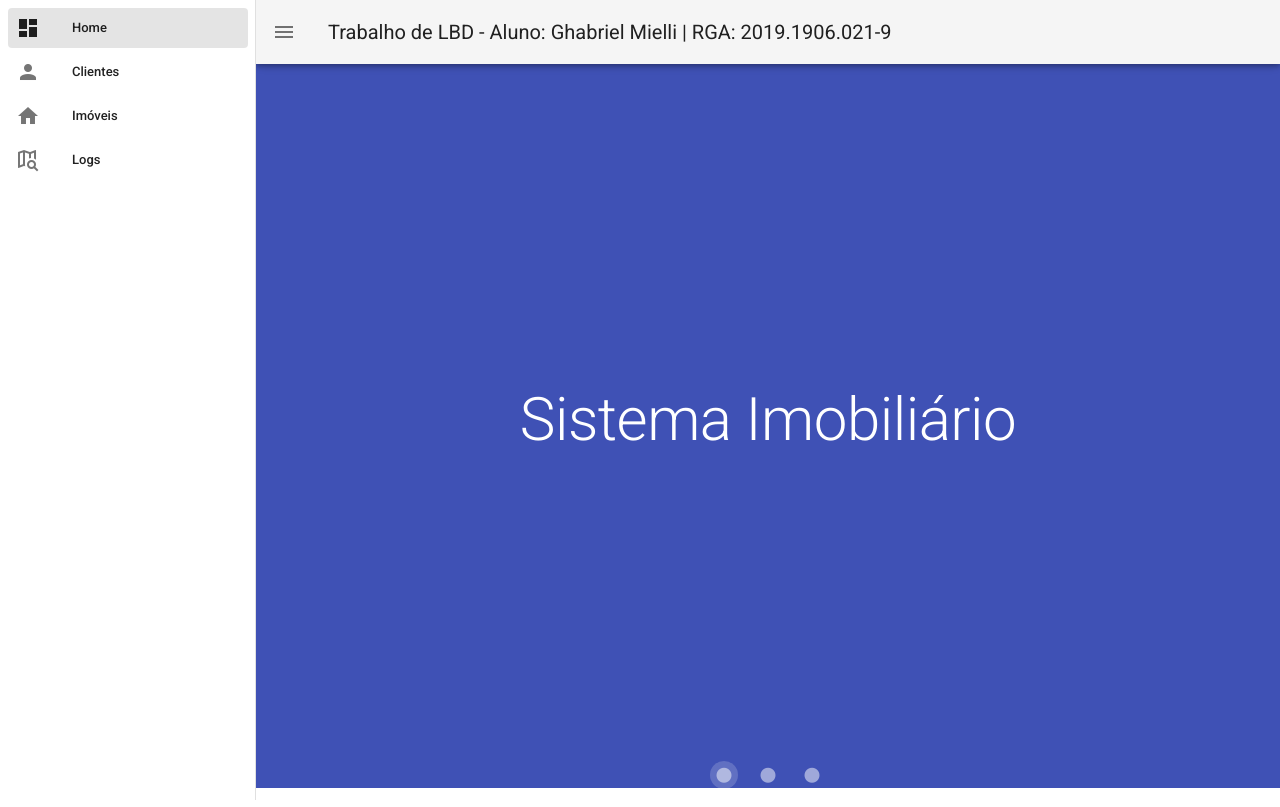
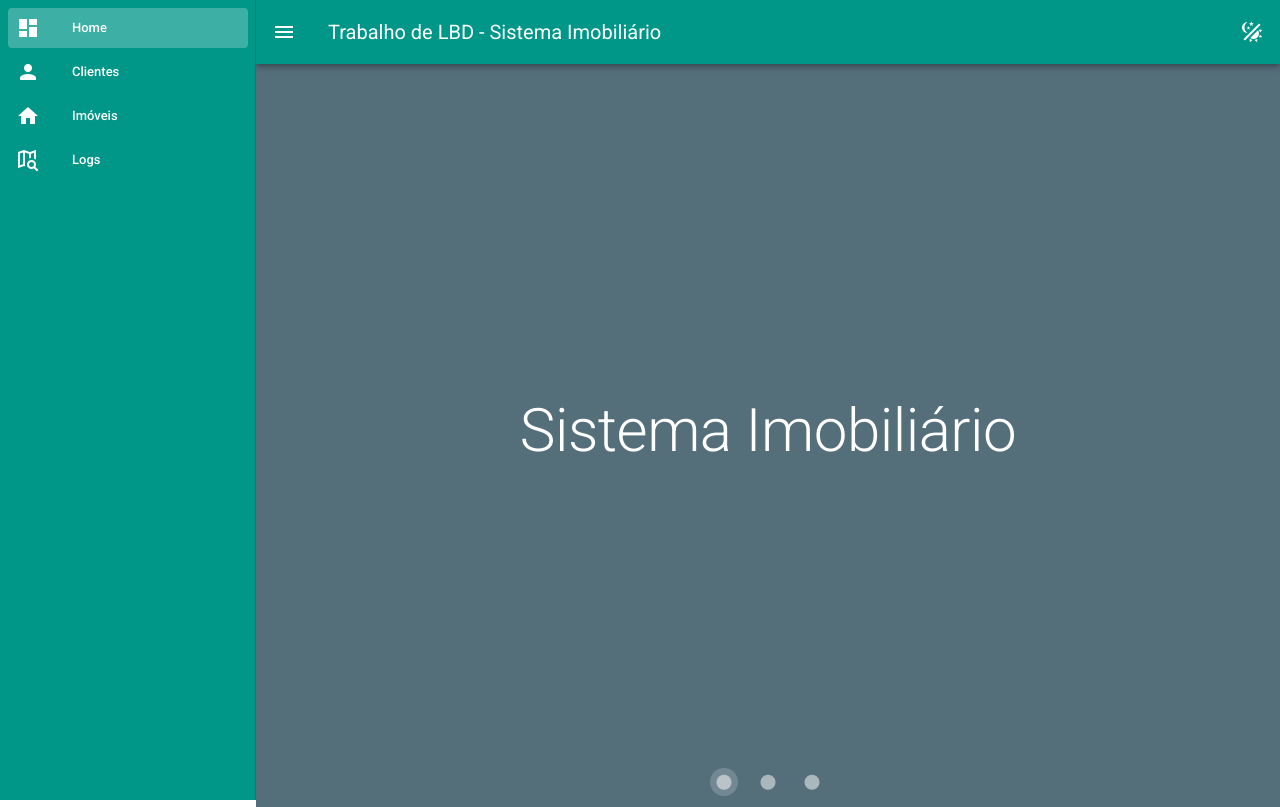
Before and after one commit to ghabrielmielli/imobiliaria-cliente, a Vue app: page /#/ in a window 1280 px wide. Built offline with nearby package versions, Linux system fonts and the light colour scheme.

Commit message:
esquema de cores adicionado

```diff
--- a/src/App.vue
+++ b/src/App.vue
@@ -1,7 +1,7 @@
 <template>
   <v-app id="inspire">
-    <v-navigation-drawer v-model="drawer" app>
-      <v-list dense nav>
+    <v-navigation-drawer v-model="drawer" app color="primary">
+      <v-list dense nav dark>
         <v-list-item
           v-for="item in routes"
           :key="item.title"
@@ -19,17 +19,20 @@
       </v-list>
     </v-navigation-drawer>
 
-    <v-app-bar app>
+    <v-app-bar app color="primary" dark>
       <v-app-bar-nav-icon @click="drawer = !drawer"></v-app-bar-nav-icon>
 
-      <v-toolbar-title
-        >Trabalho de LBD - Aluno: Ghabriel Mielli | RGA:
-        2019.1906.021-9</v-toolbar-title
-      >
+      <v-toolbar-title>Trabalho de LBD - Sistema Imobiliário</v-toolbar-title>
+      <v-spacer></v-spacer>
+      <v-btn icon @click="toggleDarkMode()">
+        <v-icon>mdi-theme-light-dark</v-icon>
+      </v-btn>
     </v-app-bar>
 
     <v-main>
-      <router-view />
+      <v-sheet color="secondary" height="100%" dark class="pa-0">
+        <router-view />
+      </v-sheet>
     </v-main>
   </v-app>
 </template>
@@ -46,5 +49,12 @@ export default {
       { title: "Logs", icon: "mdi-map-search-outline", path: "/Logs" },
     ],
   }),
+  methods: {
+    toggleDarkMode() {
+      this.$vuetify.theme.dark = localStorage.darkMode = !(
+        localStorage.darkMode == "true"
+      );
+    },
+  },
 };
 </script>
--- a/src/components/ImovelDetalhes.vue
+++ b/src/components/ImovelDetalhes.vue
@@ -2,7 +2,7 @@
   <div class="text-center">
     <v-dialog v-model="dialog" width="50%">
       <template v-slot:activator="{ on, attrs }">
-        <v-btn color="blue" icon v-bind="attrs" v-on="on">
+        <v-btn color="secondary" icon v-bind="attrs" v-on="on">
           <v-icon>mdi-dots-vertical</v-icon>
         </v-btn>
       </template>
--- a/src/components/ImovelForm.vue
+++ b/src/components/ImovelForm.vue
@@ -28,6 +28,7 @@
                   <v-text-field
                     label="Descricao"
                     required
+                    hint="ex: Sobrado com 3 quartos e 2 banheiros; varanda espaçosa; ..."
                     :rules="[rules.required]"
                     v-model="imovel.descricao"
                   ></v-text-field>
--- a/src/plugins/vuetify.js
+++ b/src/plugins/vuetify.js
@@ -1,7 +1,33 @@
-import Vue from 'vue';
-import Vuetify from 'vuetify/lib/framework';
+import Vue from "vue";
+import Vuetify from "vuetify/lib/framework";
 
 Vue.use(Vuetify);
 
+import colors from "vuetify/lib/util/colors";
+
 export default new Vuetify({
+	theme: {
+		dark: localStorage.darkMode == "true",
+		options: {
+			customProperties: true,
+		},
+		themes: {
+			light: {
+				primary: colors.teal.base,
+				secondary: colors.teal.lighten2,
+				accent: colors.blueGrey.darken1,
+				textContent: colors.shades.black,
+				error: colors.red.darken2,
+				card: colors.teal.darken1,
+			},
+			dark: {
+				primary: colors.blueGrey.darken4,
+				secondary: colors.teal.darken4,
+				accent: colors.blueGrey.base,
+				textContent: colors.grey.lighten2,
+				error: colors.red.darken4,
+				card: colors.teal.darken3,
+			},
+		},
+	},
 });
--- a/src/views/Clientes.vue
+++ b/src/views/Clientes.vue
@@ -2,7 +2,7 @@
   <v-container class="pt-12" fluid>
     <v-row>
       <v-col v-for="cliente in clientes" :key="cliente.id" :cols="3">
-        <v-card class="mx-auto" max-width="344">
+        <v-card class="mx-auto" max-width="344" color="card">
           <v-card-title> {{ cliente.nome }} </v-card-title>
 
           <v-card-subtitle>{{ cliente.cpf }}</v-card-subtitle>
--- a/src/views/Home.vue
+++ b/src/views/Home.vue
@@ -1,21 +1,21 @@
 <template>
   <v-carousel
     cycle
-    height="100%"
+    height="101%"
+    show-arrows-on-hover
     hide-delimiter-background
-    show-arrows-on-hover
   >
     <v-carousel-item>
-      <v-sheet color="indigo" height="100%" dark>
+      <v-sheet color="accent" height="100%" dark>
         <v-row class="fill-height" align="center" justify="center">
           <div class="text-h2">Sistema Imobiliário</div>
         </v-row>
       </v-sheet>
     </v-carousel-item>
     <v-carousel-item>
-      <v-sheet color="indigo" height="100%">
+      <v-sheet color="primary" height="100%">
         <v-row class="fill-height" align="center" justify="center">
-          <v-list dense color="indigo" dark>
+          <v-list dense color="primary" dark>
             <div class="text-h1 font-weight-thin">Recursos:</div>
             <v-list-item>
               <v-list-item-icon>
@@ -64,11 +64,11 @@
       </v-sheet>
     </v-carousel-item>
     <v-carousel-item>
-      <v-sheet color="indigo" height="100%" dark>
+      <v-sheet color="card" height="100%" dark>
         <v-row class="fill-height" align="center" justify="center">
           <v-col cols="12" align="center" justify="center">
             <p class="text-h2">Vamos começar?</p>
-            <v-btn color="cyan" link to="/Clientes">Vamos lá!</v-btn>
+            <v-btn color="teal darken-3" link to="/Clientes">Vamos lá!</v-btn>
           </v-col>
         </v-row>
       </v-sheet>
--- a/src/views/Imoveis.vue
+++ b/src/views/Imoveis.vue
@@ -2,7 +2,7 @@
   <v-container class="pt-12" fluid>
     <v-row>
       <v-col v-for="imovel in imoveis" :key="imovel.id" :cols="3">
-        <v-card class="mx-auto" max-width="344">
+        <v-card class="mx-auto" max-width="344" color="card">
           <v-card-title
             >{{ imovel.endereco.rua }}, {{ imovel.endereco.numero }}
             <v-spacer></v-spacer
--- a/src/views/Logs.vue
+++ b/src/views/Logs.vue
@@ -1,10 +1,10 @@
 <template>
-  <v-container fluid>
+  <v-container fluid color="card">
     <v-data-table
       :headers="headers"
       :items="logs"
       :items-per-page="10"
-      class="elevation-1"
+      class="elevation-1 card"
     ></v-data-table>
   </v-container>
 </template>
```
